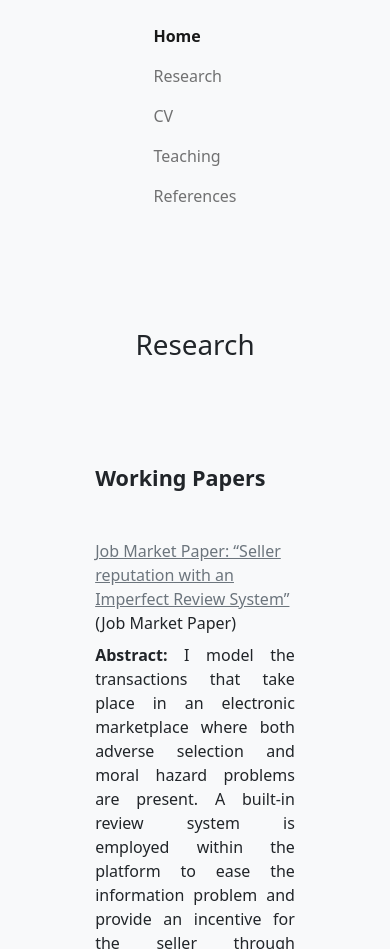
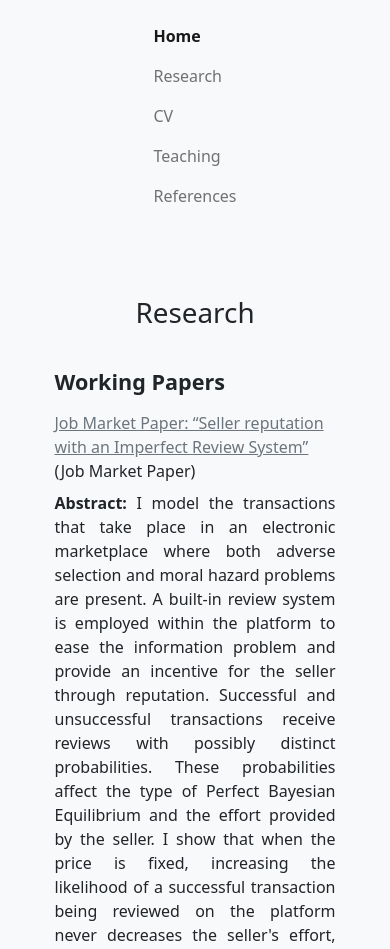
Before and after one commit to esatyasar/cv-resume, a plain HTML site: page research.html in a window 390 px wide. Shown: the top 949 px of the page. Drawn offline with nearby package versions, Linux system fonts and the light colour scheme.

Commit message:
responsive resaerch page

```diff
--- a/research.html
+++ b/research.html
@@ -43,11 +43,11 @@
         </div>
     </nav>
 
-    <main class="container mt-5 col-9 ">
+    <main class="container mt-5 col-12 ">
         <div class="row d-flex flex-column col-10 m-auto">
 
-            <h1 class="main-title py-5 text-center">Research</h1>
-            <h4 class="content-title fw-bold my-5 ">Working Papers</h4>
+            <h1 class="main-title py-3 text-center">Research</h1>
+            <h4 class="content-title fw-bold my-3 ">Working Papers</h4>
             <div class="content">
                 <div class="mb-4">
                     <a class="link-secondary" href="" target="_blank"> Job Market Paper: “Seller reputation with an
```
